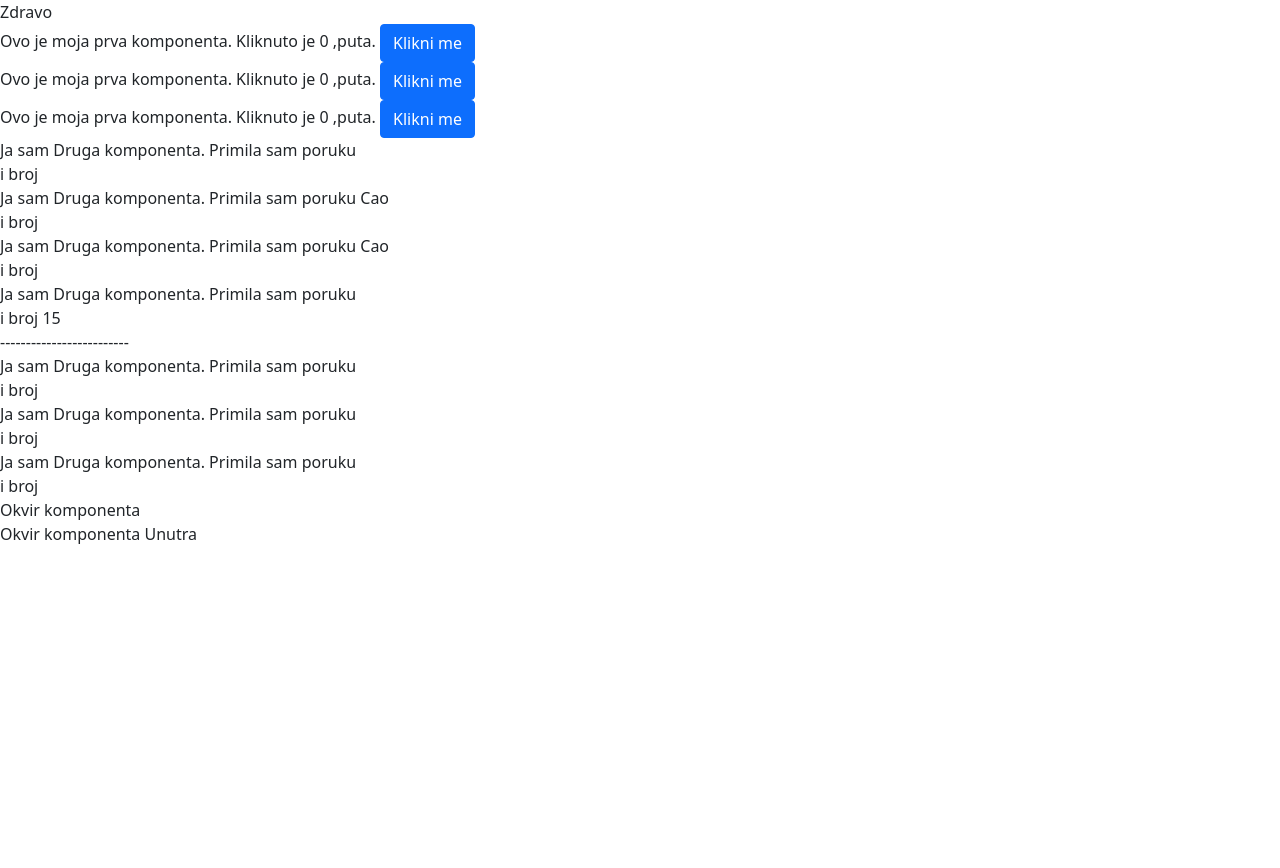
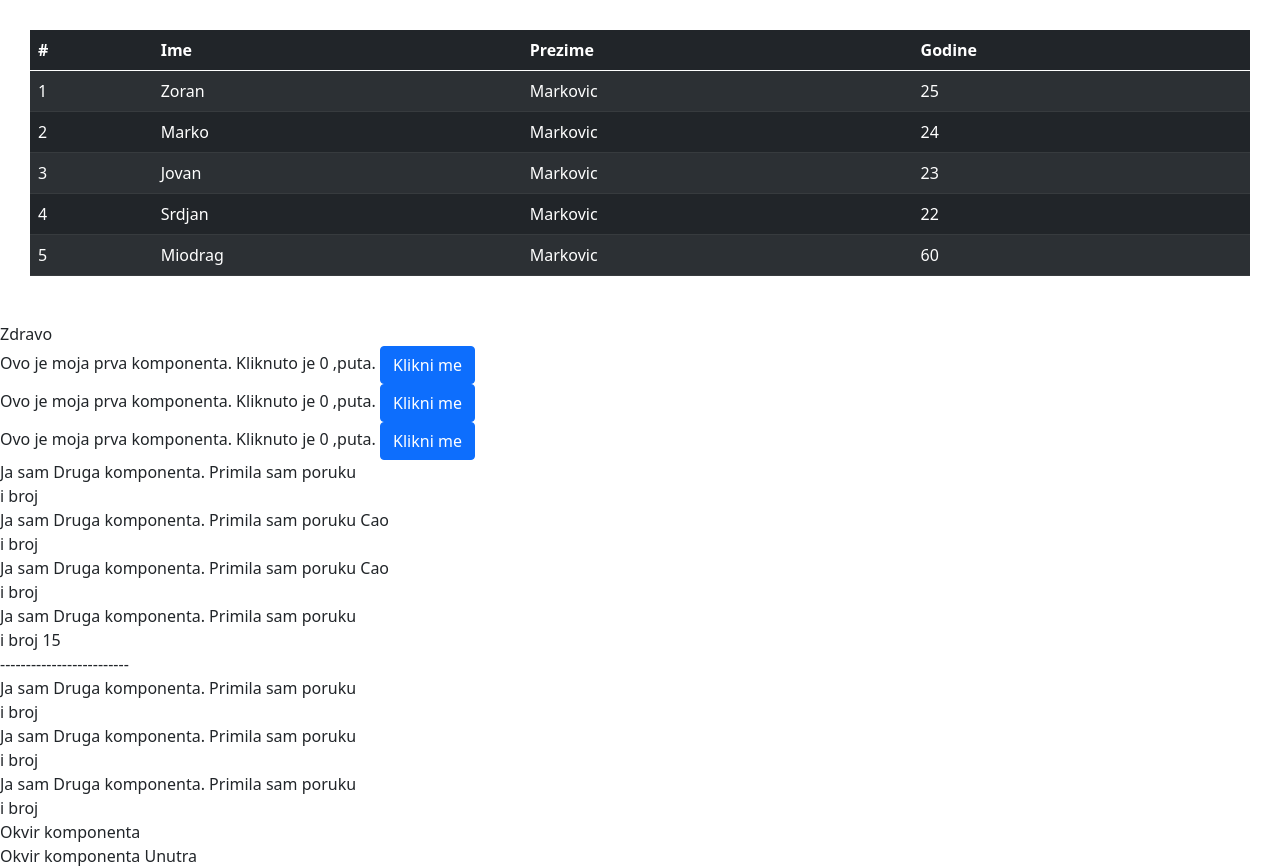
Before and after one commit to sinisamali/prvi-react, a React (Create React App) app: page / in a window 1280 px wide. Before the commit the page ends 800 px from the top, so only its background shows below. Built offline with nearby package versions, Linux system fonts and the light colour scheme.

Commit message:
Pravljenje app tabela (Komponenta sa Automackim iscrtavanjem tabele podataka)

```diff
--- a/public/static/style.css
+++ b/public/static/style.css
@@ -15,3 +15,8 @@ html {
   border-radius: 10px;
 }
 */
+
+.pocetna-strana {
+  padding: 30px;
+
+}
--- a/src/components/App.js
+++ b/src/components/App.js
@@ -1,12 +1,14 @@
 import React from 'react';
 import DrugaKomponenta from './DrugaKomponenta';
 import Okvir from './Okvir';
+import PocetnaStrana from './PocetnaStrana';
 import PrvaKomponenta from './PrvaKomponenta';
 
 function App() {
   let x = 15;
   return (
     <div className="App">
+      <PocetnaStrana />
       Zdravo
       <PrvaKomponenta />
       <PrvaKomponenta />
--- /dev/null
+++ b/src/components/PocetnaStrana.js
@@ -0,0 +1,12 @@
+import React from 'react';
+import Tabela from './Tabela';
+
+const PocetnaStrana = (props) => {
+  return (
+    <div className="pocetna-strana" >
+      <Tabela />
+    </div>
+  );
+}
+
+export default PocetnaStrana;
--- /dev/null
+++ b/src/components/Tabela.js
@@ -0,0 +1,66 @@
+import React from 'react';
+
+const Tabela = (props) => {
+
+  let data = [
+    {
+      id: 1,
+      name: 'Zoran',
+      prezime: 'Markovic',
+      godine: 25
+    },
+    {
+      id: 2,
+      name: 'Marko',
+      prezime: 'Markovic',
+      godine: 24
+    },
+    {
+      id: 3,
+      name: 'Jovan',
+      prezime: 'Markovic',
+      godine: 23
+    },
+    {
+      id: 4,
+      name: 'Srdjan',
+      prezime: 'Markovic',
+      godine: 22
+    },
+    {
+      id: 5,
+      name: 'Miodrag',
+      prezime: 'Markovic',
+      godine: 60
+    }
+  ];
+
+  let jsxTableRows = data.map(el => {
+    return (
+      <tr key={el.id}>
+        <td>{el.id}</td>
+        <td>{el.name}</td>
+        <td>{el.prezime}</td>
+        <td>{el.godine}</td>
+      </tr>
+    )
+  })
+
+  return (
+    <table className="table table-dark table-striped">
+      <thead>
+        <tr>
+          <th >#</th>
+          <th >Ime</th>
+          <th >Prezime</th>
+          <th >Godine</th>
+        </tr>
+      </thead>
+      <tbody>
+        {jsxTableRows}
+      </tbody>
+    </table>
+  );
+}
+
+export default Tabela;
```
Also changed, not shown: 1 other file (tests, documents, lock files or other folders).
